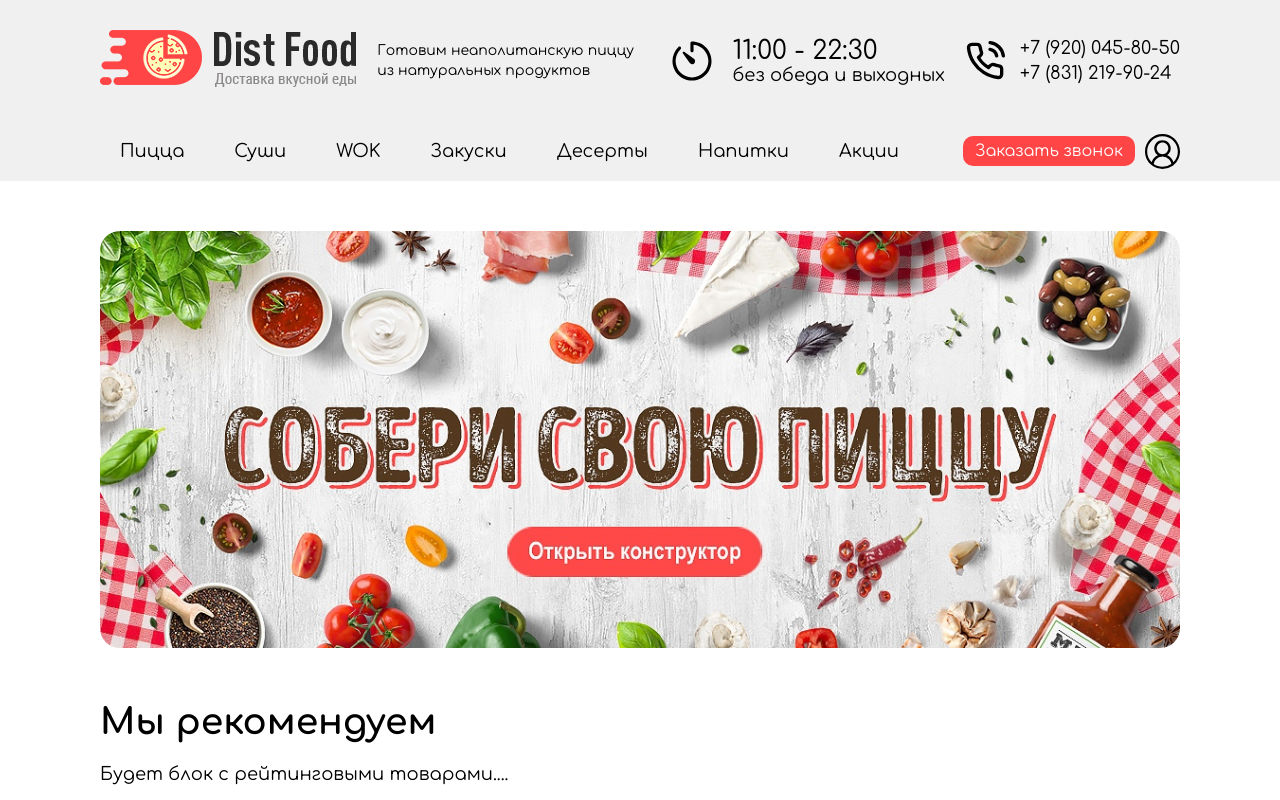
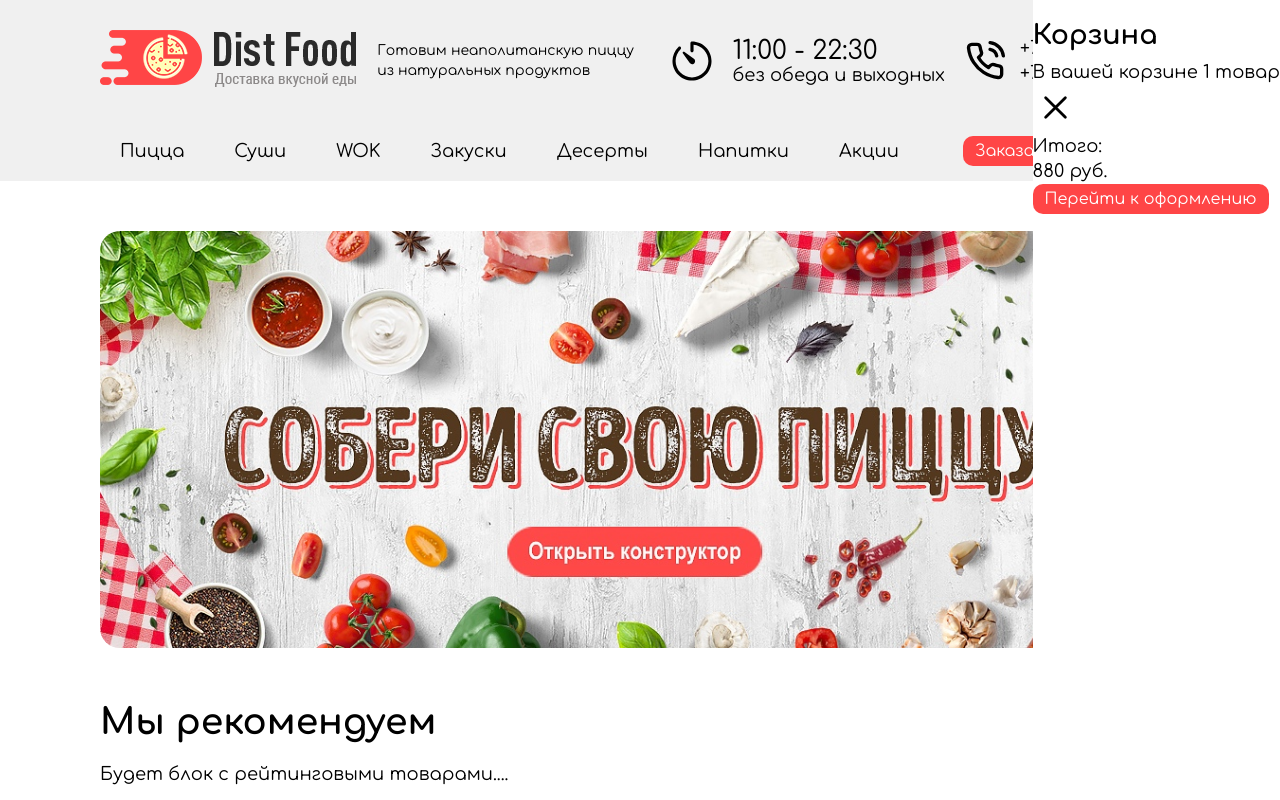
Before and after one commit to DmitriySokolov2023/st-full, a React (Vite) app in the folder frontend/: page / in a window 1280 px wide. Shown: the top 800 px of the page. Built offline with nearby package versions, Linux system fonts and the light colour scheme; a web font is replaced by a local one.

Commit message:
add-cart

```diff
--- a/frontend/src/App.tsx
+++ b/frontend/src/App.tsx
@@ -2,12 +2,14 @@ import Layout from "./layout/Layout.tsx";
 import Header from "./layout/header/Header.tsx";
 import Content from "./layout/content/Content.tsx";
 import Footer from "./layout/footer/Footer.tsx";
+import Cart from "./components/cart/Cart.tsx";
 
 
 function App() {
 
     return (
         <Layout>
+            <Cart/>
             <Header/>
             <Content/>
             <Footer/>
--- /dev/null
+++ b/frontend/src/components/cart/Cart.module.css
@@ -0,0 +1,7 @@
+.cart{
+    position: fixed;
+    right: 0;
+    top: 0;
+    bottom: 0;
+    background-color: white;
+}
--- /dev/null
+++ b/frontend/src/components/cart/Cart.tsx
@@ -0,0 +1,26 @@
+import styles from './Cart.module.css'
+import {IoCloseOutline} from "react-icons/io5";
+import MyButton from "../../UI/button/MyButton.tsx";
+const Cart = () => {
+    return (
+        <div className={styles.cart}>
+            <div className={styles.cart__content}>
+                <div className={styles.cart__header}>
+                    <div>
+                        <h2>Корзина</h2>
+                        <p className={styles.cart__subtitle}>В вашей корзине 1 товар</p>
+                    </div>
+                    <IoCloseOutline size={45}/>
+                </div>
+                <div className={styles.cart__items}></div>
+                <div>
+                    <p>Итого:</p>
+                    <p>880 руб.</p>
+                </div>
+                <MyButton>Перейти к оформлению</MyButton>
+            </div>
+        </div>
+    );
+};
+
+export default Cart;
--- a/frontend/src/layout/header/HeaderMain.tsx
+++ b/frontend/src/layout/header/HeaderMain.tsx
@@ -1,6 +1,6 @@
 import styles from "./Header.module.css";
 import {Link} from "react-router-dom";
-import logo from "../../../public/logo_red.png";
+import logo from "/public/logo_red.png";
 import {IoIosTimer} from "react-icons/io";
 import {FiPhoneCall} from "react-icons/fi";
 
--- a/frontend/src/pages/home/HomePage.tsx
+++ b/frontend/src/pages/home/HomePage.tsx
@@ -1,6 +1,6 @@
 import homeImage from './main_image.jpg'
 import styles from './HomePages.module.css'
-import logo from '/logo_red.png'
+import logo from '/public/logo_red.png'
 import {useTitle} from "../../hooks/useTitle.ts";
 const HomePage = () => {
     useTitle('ST & Food')
--- /dev/null
+++ b/package.json
@@ -0,0 +1,5 @@
+{
+  "dependencies": {
+    "react-icons": "^5.0.1"
+  }
+}
```
Also changed, not shown: 1 other file (tests, documents, lock files or other folders).
